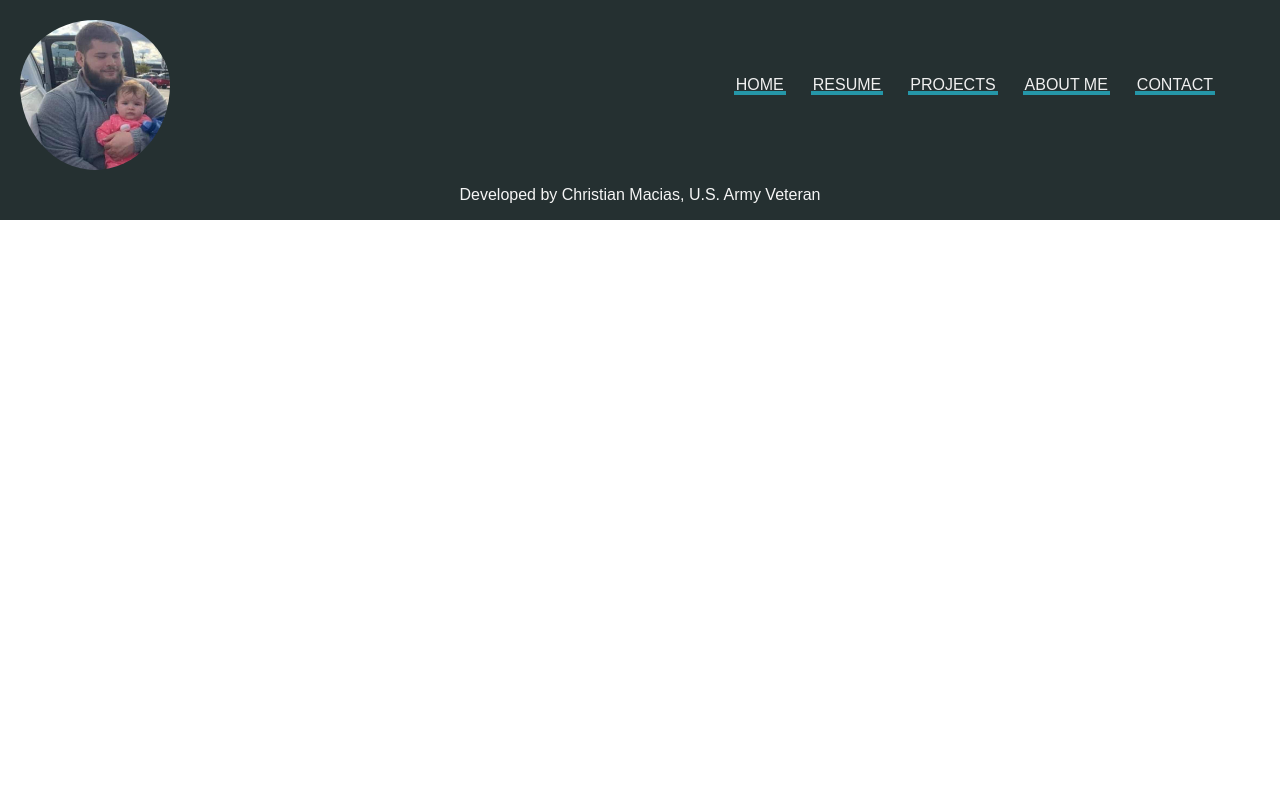
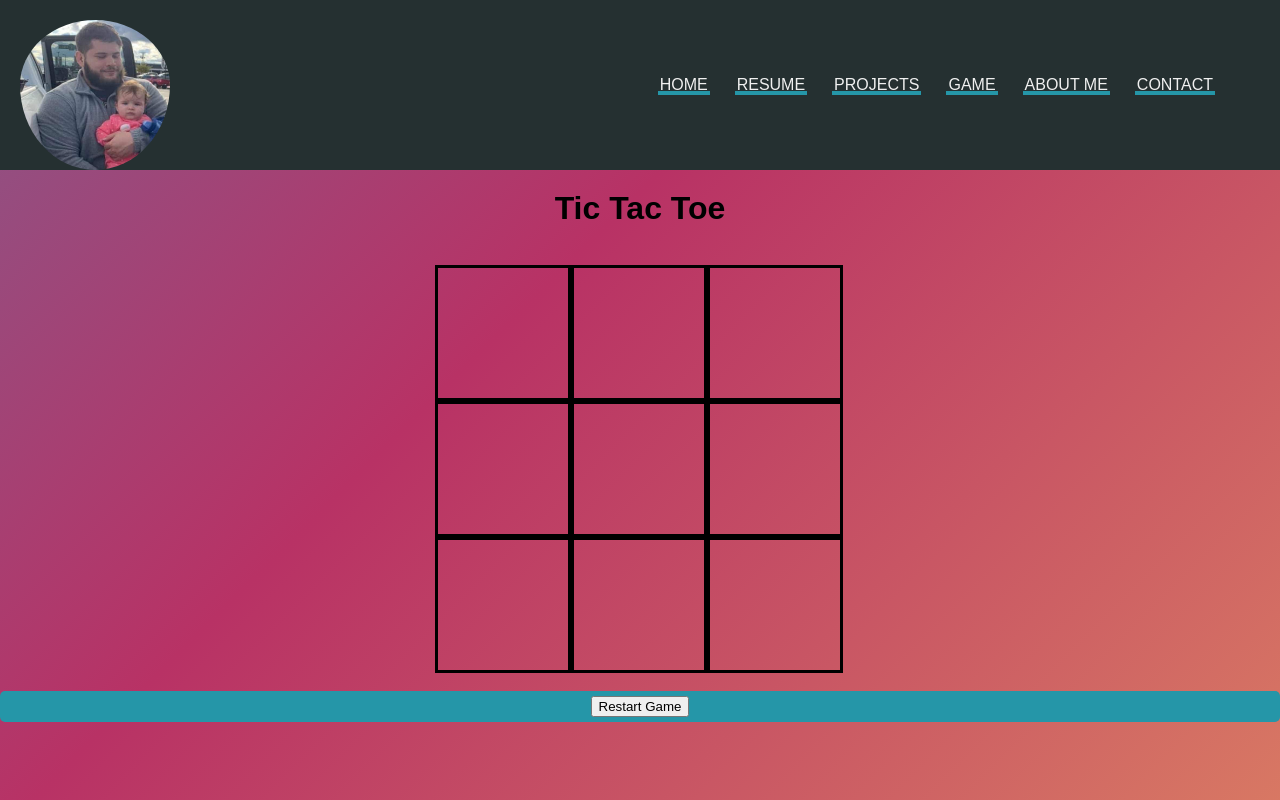
Before and after one commit to cmacias56/my-new-portfolio, a React (Create React App) app: page /tictactoe in a window 1280 px wide. Shown: the top 800 px of the page. Built offline with nearby package versions, Linux system fonts and the light colour scheme; what repopup would draw is missing.

Commit message:
added tic tac toe

```diff
--- a/src/App.js
+++ b/src/App.js
@@ -6,6 +6,7 @@ import Home from './Sections/Home';
 import Resume from './Sections/Resume';
 import Projects from './Sections/Projects';
 import AboutMe from './Sections/AboutMe';
+import TicTacToe from './Sections/TicTacToe';
 import { Routes, Route } from 'react-router-dom'
 
 function App() {
@@ -17,6 +18,7 @@ function App() {
       <Route path="/" element={<Home/>}/>
       <Route path="/resume" element={<Resume/>}/>
       <Route path="/projects" element={<Projects/>}/>
+      <Route path="/tictactoe" element={<TicTacToe/>}/>
       <Route path="/aboutme" element={<AboutMe/>}/>
       <Route path="/contact" element={<Contact/>}/>
     </Routes>
--- a/src/Components/Header.js
+++ b/src/Components/Header.js
@@ -8,7 +8,7 @@ import { Link, useMatch, useResolvedPath} from 'react-router-dom';
 function Header() {
     return (
 
-          <section className="header-container">
+          <section className="header-container bg-red">
             {/* <nav className="navbar-container"> */}
             <img src={me} alt="me" className="me" height="150px" width="150px"/>
 
@@ -17,6 +17,7 @@ function Header() {
                         <CustomLink className="home-link" to="/">HOME</CustomLink>
                         <CustomLink className="resume-link" to="/resume">RESUME</CustomLink>
                         <CustomLink className="projects-link" to="/projects">PROJECTS</CustomLink>
+                        <CustomLink className="projects-link" to="/tictactoe">GAME</CustomLink>
                         <CustomLink className="aboutme-link" to="/aboutme">ABOUT ME</CustomLink>
                         <CustomLink className="contact-link" to="/contact">CONTACT</CustomLink>
                 </div>
--- /dev/null
+++ b/src/Components/Square.js
@@ -0,0 +1,13 @@
+import React from 'react'
+
+const Square = ({squares, index, handleGamePlay}) => {
+
+  const handleClick = () => {
+    handleGamePlay(index)
+  }
+
+  return (
+    <div className="square" onClick={handleClick}>{squares}</div>
+  )
+}
+export default Square
--- /dev/null
+++ b/src/Sections/TicTacToe.js
@@ -0,0 +1,122 @@
+import React, { useState } from 'react'
+// import Square from './components/Square'
+import '../Stylesheets/TicTacToe.css'
+
+const Square = ({squares, index, handleGamePlay}) => {
+
+  const handleClick = () => {
+    handleGamePlay(index)
+  }
+
+  return (
+    <div className="square" onClick={handleClick}>{squares}</div>
+  )
+}
+
+
+
+const TicTacToe = () => {
+  const [squares, setSquares] = useState(Array(9).fill(null))
+  const [player, setPlayer] = useState(0)
+  const [counter, setCounter] = useState(0)
+  const [gamePlay, setGamePlay] = useState(true)
+  const [message, setMessage] = useState("")
+  //console.log(squares)
+  const handleGamePlay = (squareIndex) => {
+    let updateBoard = [...squares]
+
+    if (player % 2 === 0 && updateBoard[squareIndex] !== "❌" && updateBoard[squareIndex] !== "⭕️") {
+      updateBoard[squareIndex] = "⭕️"
+      setSquares(updateBoard)
+      setPlayer(player + 1)
+      setCounter(counter + 1)
+
+    } else if (player % 2 !== 0 && updateBoard[squareIndex] !== "⭕️" && updateBoard[squareIndex] !== "❌") {
+      updateBoard[squareIndex] = "❌"
+      setSquares(updateBoard)
+      setPlayer(player + 1)
+      setCounter(counter + 1)
+
+    }
+
+  }
+
+
+  let isWinner = () => {
+    let winner = [
+      [0, 1, 2],
+      [3, 4, 5],
+      [6, 7, 8],
+      [0, 3, 6],
+      [1, 4, 7],
+      [2, 5, 8],
+      [0, 4, 8],
+      [2, 4, 6],
+    ]
+
+    for (let i = 0; i < winner.length; i++) {
+      const [a, b, c] = winner[i];
+      if (squares[a] && squares[a] === squares[b] && squares[a] === squares[c]) {
+
+        return squares[a]
+
+      }
+
+
+    }
+    return null
+  }
+
+  if (gamePlay) {
+    if (isWinner(squares) === "❌") {
+      console.log("X is winner")
+      setMessage(<h1>❌ WINS</h1>)
+      setGamePlay(false)
+    } else if (isWinner(squares) === "⭕️") {
+      console.log("⭕️ is the winner")
+      setMessage(<h1>⭕️ WINS</h1>)
+      setGamePlay(false)
+    } else if(squares.indexOf(null) === -1){
+      console.log("no turn/ draw")
+      setMessage(<h1>DRAW</h1>)
+      setGamePlay(false)
+    }
+
+  }
+
+
+
+  const handleReset = () => {
+    setSquares(Array(9).fill(null))
+    setMessage("")
+    setGamePlay(true)
+  }
+
+  return (
+    <div className="body">
+
+      <h1>Tic Tac Toe</h1>
+      <br />
+      <div className='board'>
+        {message}
+        {squares.map((squares, index) => {
+          return (
+            <Square
+              squares={squares}
+              index={index}
+              key={index}
+              handleGamePlay={handleGamePlay}
+            />
+          )
+        })}
+      </div>
+      <br />
+      <div className="button">
+        <button onClick={handleReset}>Restart Game</button>
+      </div>
+    </div>
+  )
+}
+
+
+export default TicTacToe
--- a/src/Stylesheets/Home.css
+++ b/src/Stylesheets/Home.css
@@ -4,6 +4,7 @@
     justify-content: center;
     max-width: 950px;
     margin: auto;
+    padding-top: 150px
   }
 
   @media screen and (max-width:320px) {
--- /dev/null
+++ b/src/Stylesheets/TicTacToe.css
@@ -0,0 +1,49 @@
+h1 {
+  color: rgb(0, 0, 0);
+  text-align: center;
+  flex-wrap: wrap;
+  margin: 0 auto;
+  padding: 20px;
+  width: 250px;
+  border-radius: 25px;
+}
+
+.square {
+  height: 100px;
+  width: 100px;
+  border: 3px solid black;
+  font-size: 5rem;
+  text-align: center;
+  padding: 15px;
+}
+
+.board {
+  flex-wrap: wrap;
+  display: flex;
+  width: 410px;
+  margin: 0 auto;
+}
+
+.button {
+  display: flex;
+  justify-content: center;
+}
+
+.body {
+  background: linear-gradient(-45deg, #ffcd61, #b83265, #23a6d5, #23d561);
+	background-size: 400% 400%;
+	animation: gradient 15s ease infinite;
+	height: 100vh;
+}
+
+@keyframes gradient {
+	0% {
+		background-position: 0% 50%;
+	}
+	50% {
+		background-position: 100% 50%;
+	}
+	100% {
+		background-position: 0% 50%;
+	}
+}
```
Also changed, not shown: 1 other file (tests, documents, lock files or other folders).
